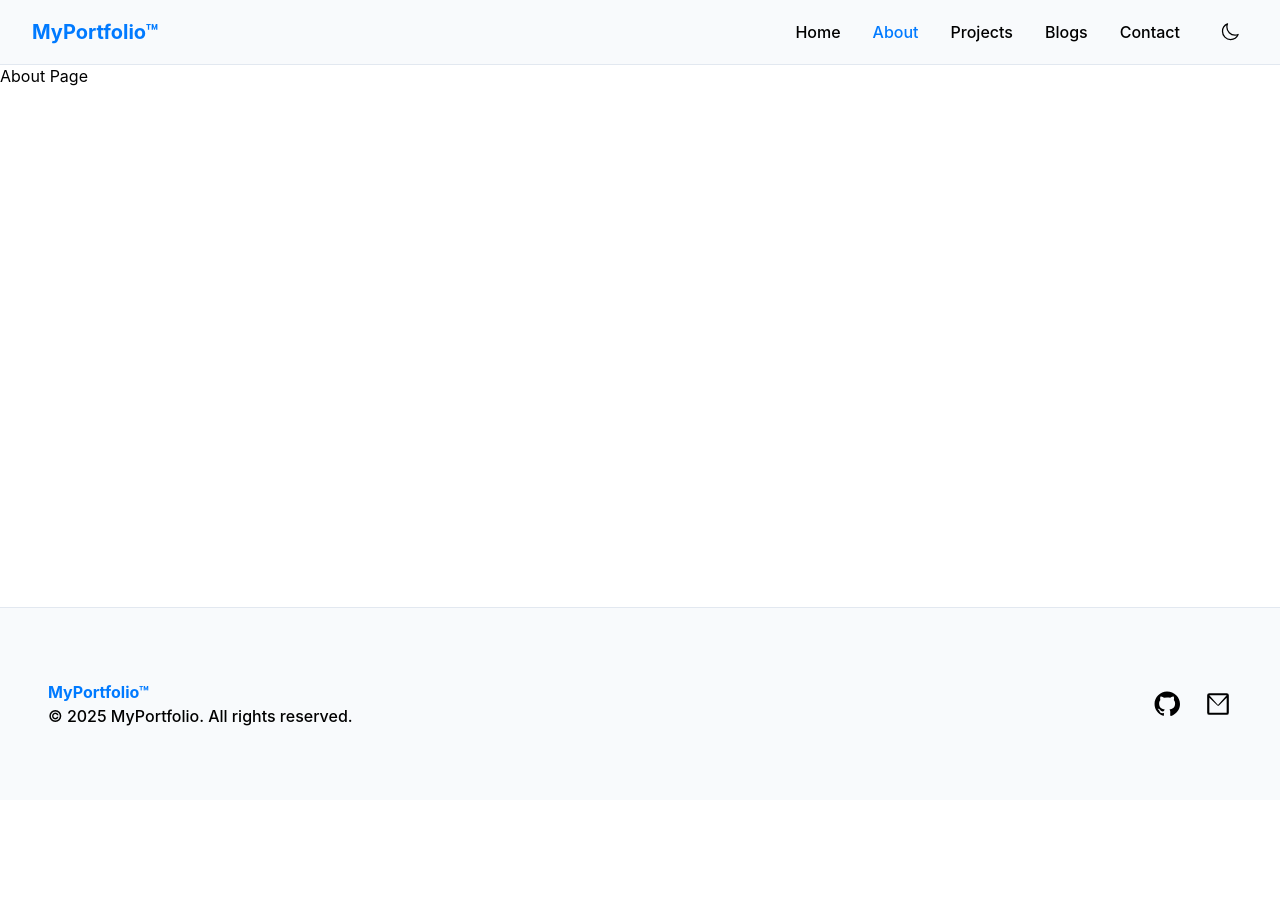
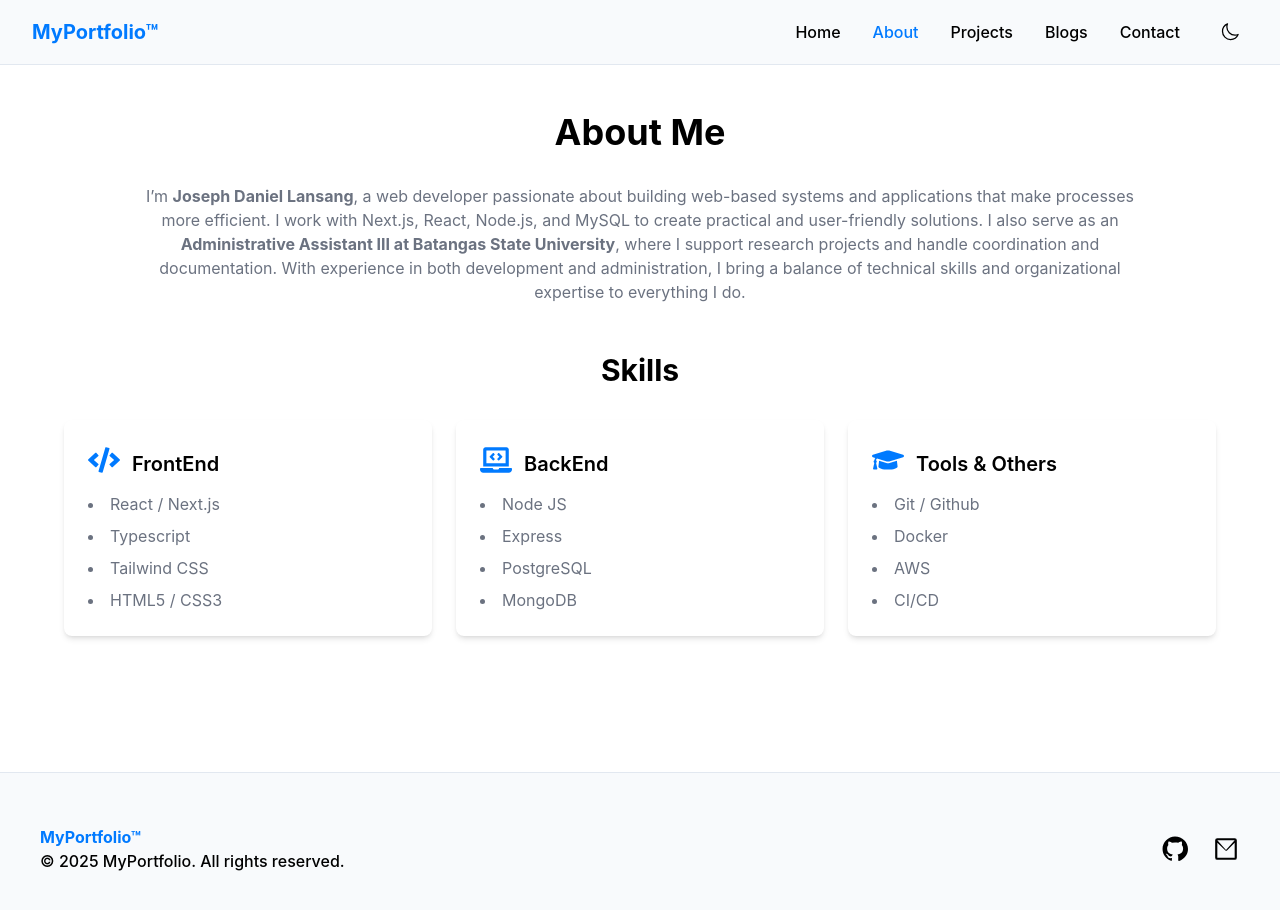
Before and after one commit to Jayres18/My-portfolio, a Next.js app: page /about in a window 1280 px wide. Shown: the top 910 px of the page. Before the commit the page ends 800 px from the top, so only its background shows below. Built offline with nearby package versions, Linux system fonts and the light colour scheme.

Commit message:
About page - Bio and Skills Section done.

```diff
--- a/app/about/page.tsx
+++ b/app/about/page.tsx
@@ -1,7 +1,73 @@
 import React from "react";
+import { FaCode, FaGraduationCap, FaLaptopCode } from "react-icons/fa";
 
 const About = () => {
-  return <div>About Page</div>;
+  return (
+    <div className="container max-w-7xl mx-auto py-12">
+      <h1 className="text-4xl font-bold mb-8 text-center">About Me</h1>
+
+      {/* Bio Section*/}
+      <section className="mb-12 px-4">
+        <p className="max-w-5xl mx-auto text-secondary text-center">
+          I’m <span className="font-bold">Joseph Daniel Lansang</span>, a web
+          developer passionate about building web-based systems and applications
+          that make processes more efficient. I work with Next.js, React,
+          Node.js, and MySQL to create practical and user-friendly solutions. I
+          also serve as an{" "}
+          <span className="font-bold">
+            Administrative Assistant III at Batangas State University
+          </span>
+          , where I support research projects and handle coordination and
+          documentation. With experience in both development and administration,
+          I bring a balance of technical skills and organizational expertise to
+          everything I do.
+        </p>
+      </section>
+
+      {/* Skills Section*/}
+      <section className="mb-12 px-4">
+        <h2 className="section-title">Skills</h2>
+        <div className="max-w-6xl mx-auto grid grid-cols-1 md:grid-cols-2 lg:grid-cols-3 gap-6">
+          <div className="bg-white dark:bg-dark/50 rounded-lg shadow-md p-6 hover:scale-[1.08] transition-transform">
+            <div className="flex flex-row gap-3 items-center">
+              <FaCode className="h-8 w-8 text-primary mb-4" />
+              <h3 className="text-xl font-semibold mb-2">FrontEnd</h3>
+            </div>
+            <ul className="text-secondary space-y-2 list-disc list-inside">
+              <li>React / Next.js</li>
+              <li>Typescript</li>
+              <li>Tailwind CSS</li>
+              <li>HTML5 / CSS3</li>
+            </ul>
+          </div>
+          <div className="bg-white dark:bg-dark/50 rounded-lg shadow-md p-6 hover:scale-[1.08] transition-transform">
+            <div className="flex flex-row gap-3 items-center">
+              <FaLaptopCode className="h-8 w-8 text-primary mb-4" />
+              <h3 className="text-xl font-semibold mb-2">BackEnd</h3>
+            </div>
+            <ul className="text-secondary space-y-2 list-disc list-inside">
+              <li>Node JS</li>
+              <li>Express</li>
+              <li>PostgreSQL</li>
+              <li>MongoDB</li>
+            </ul>
+          </div>
+          <div className="bg-white dark:bg-dark/50 rounded-lg shadow-md p-6 hover:scale-[1.08] transition-transform">
+            <div className="flex flex-row gap-3 items-center">
+              <FaGraduationCap className="h-8 w-8 text-primary mb-4" />
+              <h3 className="text-xl font-semibold mb-2">Tools & Others</h3>
+            </div>
+            <ul className="text-secondary space-y-2 list-disc list-inside">
+              <li>Git / Github</li>
+              <li>Docker</li>
+              <li>AWS</li>
+              <li>CI/CD</li>
+            </ul>
+          </div>
+        </div>
+      </section>
+    </div>
+  );
 };
 
 export default About;
--- a/app/components/Footer.tsx
+++ b/app/components/Footer.tsx
@@ -3,8 +3,8 @@ import Link from "next/link";
 
 const Footer = () => {
   return (
-    <footer className="w-full bg-slate-50 dark:bg-dark/80 text-black dark:text-white py-6 border-t border-slate-200 dark:border-dark/50 mt-10">
-      <div className="p-8 md:p-12">
+    <footer className="w-full bg-slate-50 dark:bg-dark/80 text-black dark:text-white py-3 border-t border-slate-200 dark:border-dark/50 mt-10">
+      <div className="p-8 md:p-10">
         <div className="max-w-7xl mx-auto">
           <div className="flex flex-col-2 justify-between items-center">
             <div>
--- a/app/components/Projects.tsx
+++ b/app/components/Projects.tsx
@@ -25,7 +25,9 @@ const Projects = () => {
               />
             </div>
             <h3 className="text-xl font-semibold mb-2">{project.title}</h3>
-            <p className="mb-4">{project.description}</p>
+            <p className="mb-4 text-gray-600 dark:text-gray-300">
+              {project.description}
+            </p>
 
             <div className="flex flex-wrap gap-2 mb-4">
               {project.technologies.map((tech) => (
```
